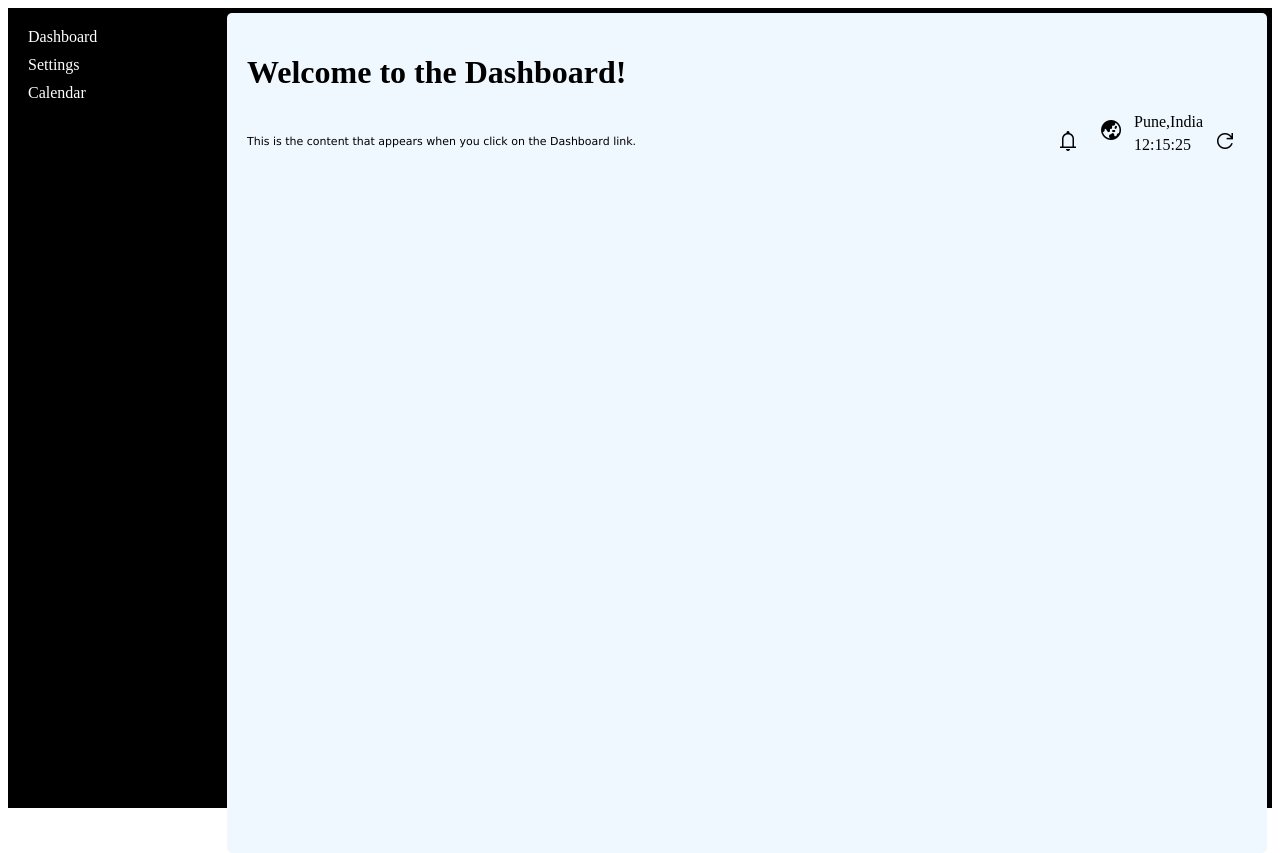
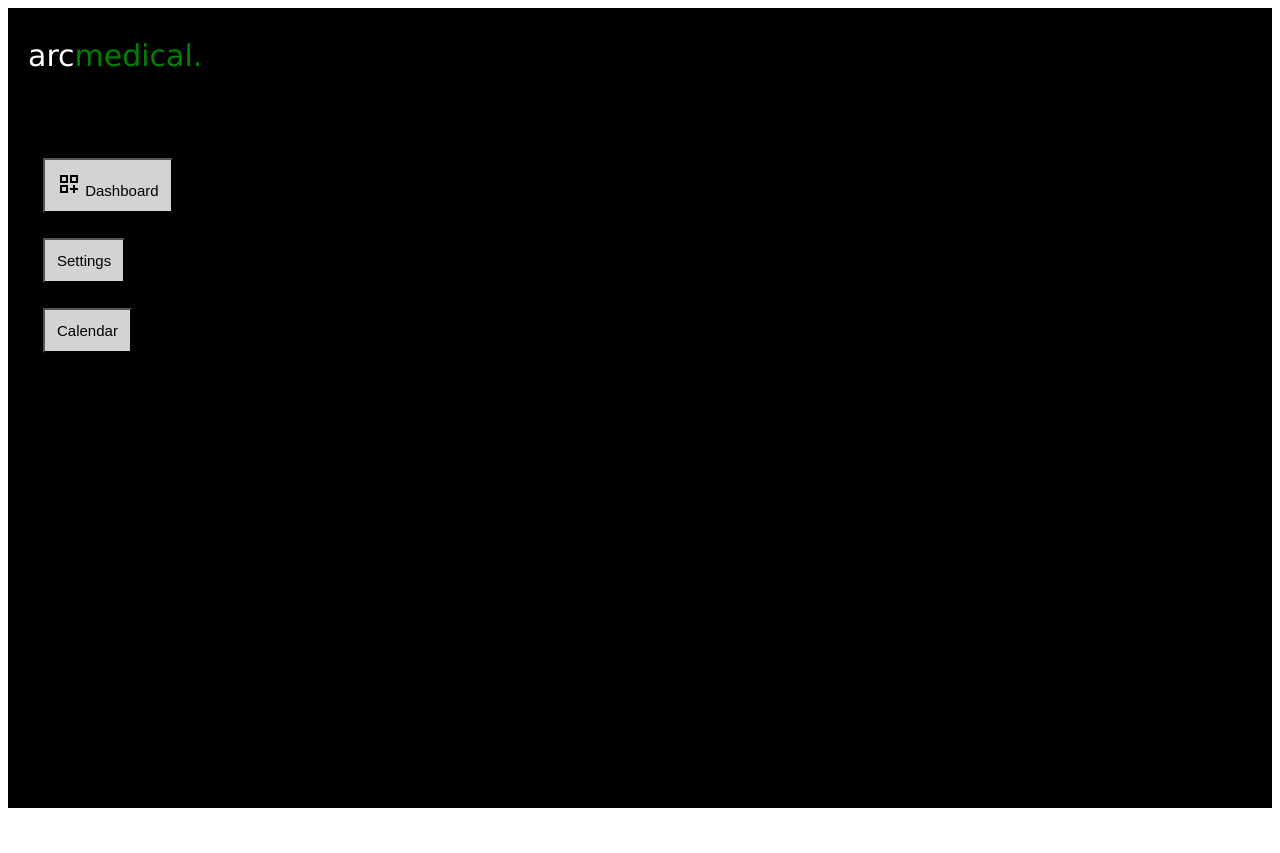
Before and after one commit to Ashish-Jeevanesan/arc-medical-main, an Angular app: page /dashboard in a window 1280 px wide. After the commit the page ends 816 px from the top, so only its background shows below. Built offline with nearby package versions, Linux system fonts and the light colour scheme.

Commit message:
side bar code
Part 1

```diff
--- a/src/app/app.component.ts
+++ b/src/app/app.component.ts
@@ -1,5 +1,9 @@
 import { Component } from '@angular/core';
-
+export enum Section {
+  Dashboard = 'dashboard',
+  Settings = 'settings',
+  Calendar = 'calendar'
+}
 @Component({
   selector: 'app-root',
   templateUrl: './app.component.html',
@@ -8,4 +12,10 @@ import { Component } from '@angular/core';
 export class AppComponent {
   title = 'Customer Rep Dashboard';
   isLoggedIn = false;
+
+  activeSection: Section = Section.Dashboard;
+
+  changeSection(section: Section): void {
+    this.activeSection = section;
+  }
 }
--- a/src/app/dashboard/dashboard.component.css
+++ b/src/app/dashboard/dashboard.component.css
@@ -1,40 +1,15 @@
-/* .mainframe {
-    background-color: black;
-    color: white;
-    display: flex;
-  }
-
-  .leftlinks {
-    list-style-type: none;
-    padding: 0;
-    margin: 0;
-    width: 200px;
-    background-color: #333;
-  }
-
-  .leftlinks li {
-    padding: 10px;
-    color: white;
-  }
-
-  .content-page {
-    flex-grow: 1;
-    padding: 20px;
-    background-color: white;
-  }
-
-  .topbar {
-    background-color: #333;
-    padding: 10px;
-    color: white;
-  }
-   */
+.comp-header{
+  font-size: 30px;
+  margin-top: 10px;
+  margin-bottom: 80px;
+}
 
    .container {
     display: flex;
     background-color: black;
     height: 50rem;
     width: 100%;
+    font-family: Verdana, Geneva, Tahoma, sans-serif;
   }
 
   .sidebar {
@@ -46,15 +21,27 @@
 
   .sidebar ul {
     list-style-type: none;
-    padding: 0;
-    margin: 0;
+    padding: 5px;
+    margin: 10px;
   }
 
   .sidebar li {
     margin-bottom: 10px;
+    font-size: 10px;
   }
 
-  .sidebar a {
-    color: white;
-    text-decoration: none;
+  .sidebar ul li a.active{
+    background-color: lightgray;
+    padding: 5px 10px;
+    border-radius: 5px;
+    color: black;
   }
+.app-landing{
+  display: none;
+}
+button{
+  background-color: lightgrey;
+  padding: 12px;
+  font-size: 15px;
+  margin-bottom: 15px;
+}
--- a/src/app/dashboard/dashboard.component.html
+++ b/src/app/dashboard/dashboard.component.html
@@ -10,14 +10,19 @@
     </div>
 
 </div> -->
-
+<link rel="stylesheet" href="https://fonts.googleapis.com/css2?family=Material+Symbols+Outlined:opsz,wght,FILL,GRAD@48,400,0,0" />
   <div class="container">
     <nav class="sidebar">
+       <p class="comp-header">arc<span style="color: green;">medical.</span></p>
       <ul>
-        <li><a href="#">Dashboard</a></li>
-        <li><a href="#">Settings</a></li>
-        <li><a href="#">Calendar</a></li>
+        <li><button><span class="material-symbols-outlined">dashboard_customize</span> Dashboard</button></li>
+        <li><button>Settings</button></li>
+        <li><button>Calendar</button></li>
       </ul>
     </nav>
-    <app-landing></app-landing>
+    <div class="content">
+      <!--<app-dashboard [activeSection]="activeSection"></app-dashboard>
+      <app-settings *ngIf="activeSection === Section.Settings"></app-settings>
+      <app-calendar *ngIf="activeSection === Section.Calendar"></app-calendar>-->
+    </div>
   </div>
--- a/src/app/dashboard/dashboard.component.ts
+++ b/src/app/dashboard/dashboard.component.ts
@@ -1,5 +1,5 @@
-import { Component } from '@angular/core';
-
+import { Component, Input } from '@angular/core';
+import { Section } from '../app.component';
 @Component({
   selector: 'app-dashboard',
   templateUrl: './dashboard.component.html',
@@ -7,4 +7,10 @@ import { Component } from '@angular/core';
 })
 export class DashboardComponent {
 
+  activeSection: Section = Section.Dashboard;
+
+  changeSection(sectionname: Section): void {
+    this.activeSection = sectionname;
+  }
+  @Input() activeSession: Section = Section.Dashboard;
 }
--- a/src/app/dashboard/landing/landing.component.css
+++ b/src/app/dashboard/landing/landing.component.css
@@ -8,6 +8,13 @@
     padding: 20px;
     margin: 5px;
     align-items: center;
+  }
+  .welcome{
+    color: black;
+    font-family: Verdana, Geneva, Tahoma, sans-serif;
+    margin-right: 10px;
+    flex: 1;
+    font-size: 25px;
   }
   .content-liner{
     display: flex;
@@ -23,9 +30,11 @@
   }
   .locname{
     margin: 0;
+    font-size: 15px;
   }
   .time{
-    margin-top: 5px;
+    margin-top: 2px;
+    font-size: 11px;
   }
   .oneliner{
     color: black;
@@ -43,3 +52,10 @@
   'GRAD' 0,
   'opsz' 48
 }
+.changes-need{
+  color: grey;
+  text-decoration: none;
+}
+.changes-need:hover{
+  text-decoration: underline;
+}
--- a/src/app/dashboard/landing/landing.component.html
+++ b/src/app/dashboard/landing/landing.component.html
@@ -1,8 +1,7 @@
 <link rel="stylesheet" href="https://fonts.googleapis.com/css2?family=Material+Symbols+Outlined:opsz,wght,FILL,GRAD@48,400,0,0" />
 <div class="content">
-    <h1 class="welcome">Welcome to the Dashboard!</h1>
     <div class = "content-liner">
-        <p class="oneliner">This is the content that appears when you click on the Dashboard link.</p>
+        <h1 class="welcome">Ashish's Dashboard</h1>
         <span class="material-symbols-outlined">
             notifications
         </span>
@@ -18,5 +17,12 @@
         <span class="material-symbols-outlined">
             refresh
         </span>
+        <span class="material-symbols-outlined">
+            more_vert
+        </span>
     </div>
+
+        <p class="oneliner">Hii! <a class="changes-need" href="#">You have 3 new changes in your dashboard</a></p>
+
+
 </div>
```
